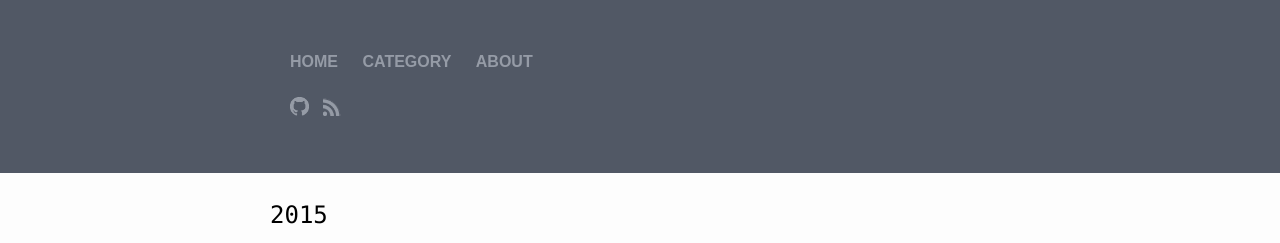
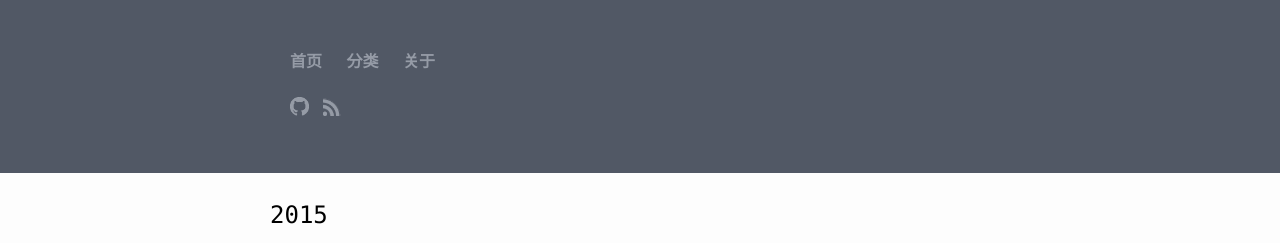
Before and after one commit to qingping209/qingping209.github.io, a Jekyll site: the page built from index.html, in a window 1280 px wide. Shown: the top 243 px of the page. Built offline with Jekyll 4.4.1, drawn with Linux system fonts in a browser that asks for light colours.

Commit message:
Update header.html

```diff
--- a/_includes/header.html
+++ b/_includes/header.html
@@ -4,34 +4,34 @@
 			{% if page.path == "home.html" %}
 			<span class="title">
 				<li>
-					<a href="/home.html">home</a>
+					<a href="/home.html">首页</a>
 				</li>
 			</span>
 			{% else %}
 				<li>
-					<a href="/index.html">home</a>
+					<a href="/index.html">首页</a>
 				</li>
 			{% endif %}
 			{% if page.path == "category.html" %}
 			<span class="title">
 				<li>
-					<a href="/category.html">category</a>
+					<a href="/category.html">分类</a>
 				</li>
 			</span>
 			{% else %}
 				<li>
-					<a href="/category.html">category</a>
+					<a href="/category.html">分类</a>
 				</li>
 			{% endif %}
 			{% if page.path == "about.html" %}
 			<span class="title">
 				<li>
-					<a href="/about.html">about</a>
+					<a href="/about.html">关于</a>
 				</li>
 			</span>
 			{% else %}
 				<li>
-					<a href="/about.html">about</a>
+					<a href="/about.html">关于</a>
 				</li>
 			{% endif %}
 		</div>
```
